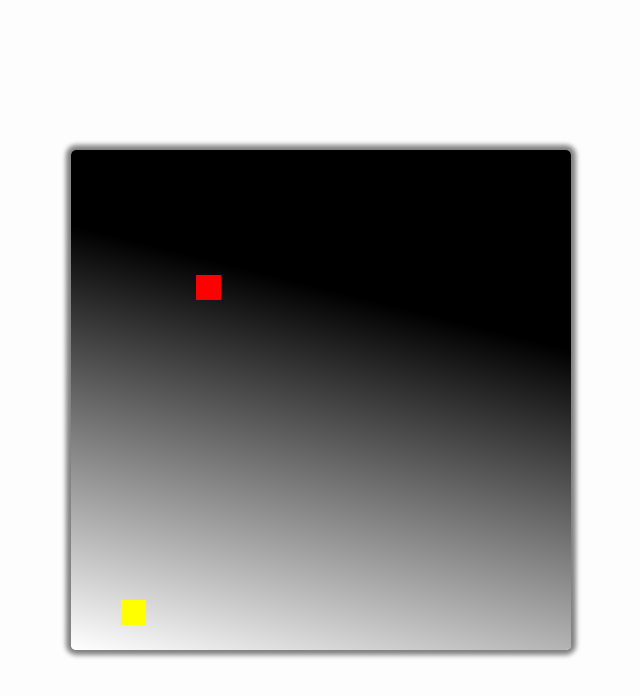
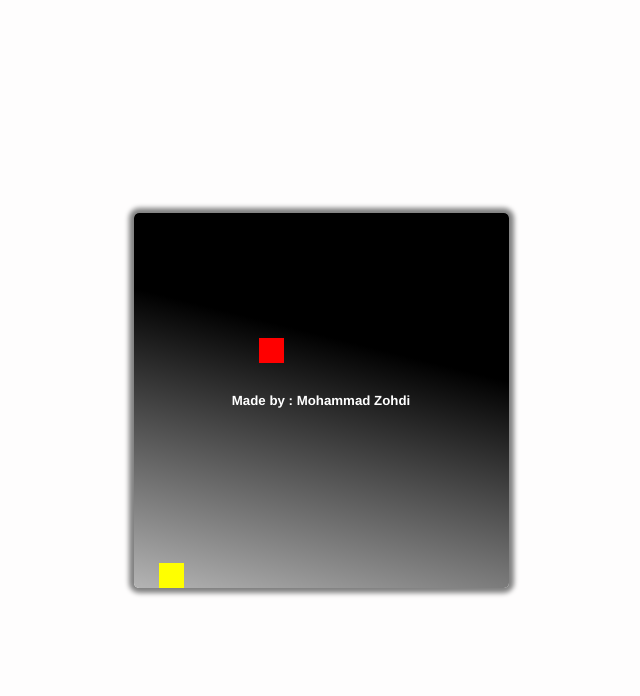
Before and after one commit to mohammadzhd/snake, a plain HTML site: page index.html in a window 1280 px wide. Shown: the whole page, without its empty margins (319-959 px from the left). Drawn offline with Linux system fonts and the light colour scheme.

Commit message:
add touch4

```diff
--- a/index.html
+++ b/index.html
@@ -12,6 +12,8 @@
       ontouchend="touchend(event)" >
 
 
+
+    <h5>Made by : Mohammad Zohdi</h5>
     <canvas id="board" class="board"></canvas>
 
 
--- a/jav.js
+++ b/jav.js
@@ -1,6 +1,6 @@
 let blockSize = 25 ;
-let rows = 20;
-let cols =20;
+let rows = 15;
+let cols =15;
 var board;
 var context;
 
@@ -95,15 +95,15 @@ function update(){
 
     //model 2
     if(snakeX == -25){
-        snakeX= 500
+        snakeX= 375
     }
-    else if(snakeX == 500){
+    else if(snakeX == 375){
         snakeX= -25
     }
     else if(snakeY == -25){
-        snakeY= 500
+        snakeY= 375
     }
-    else if(snakeY == 500){
+    else if(snakeY == 375){
         snakeY= -25
     }
     //
@@ -136,8 +136,8 @@ function moveSnake(e){
 
 
 function placeFood(){
-    foodX = Math.floor(Math.random()*20) * 25;
-    foodY = Math.floor(Math.random()*20) * 25;
+    foodX = Math.floor(Math.random()*15) * 25;
+    foodY = Math.floor(Math.random()*15) * 25;
 
 }
 
@@ -154,19 +154,19 @@ function touchmove(evt){
 }
 
 function touchend(){
-    if(startingX+100 < movingX){
+    if(startingX+100 < movingX && goX == !-1){
         goX = 1;
         goY = 0;
     }
-    else if(startingX-100 > movingX){
+    else if(startingX-100 > movingX && goX == !1){
         goX = -1;
         goY = 0;
     }
-    if(startingY+100 < movingY){
+    if(startingY+100 < movingY && goY == !-1){
         goX = 0;
         goY = 1;
     }
-    else if(startingY-100 > movingY){
+    else if(startingY-100 > movingY && goY == !1){
         goX = 0;
         goY = -1;
     }
--- a/main.css
+++ b/main.css
@@ -16,5 +16,7 @@ body{
     box-shadow: 0 0 5px 5px grey;
 }
 h5{
+    position: absolute;
     color: white;
+    font-family: 'Franklin Gothic Medium', 'Arial Narrow', Arial, sans-serif;
 }
```
